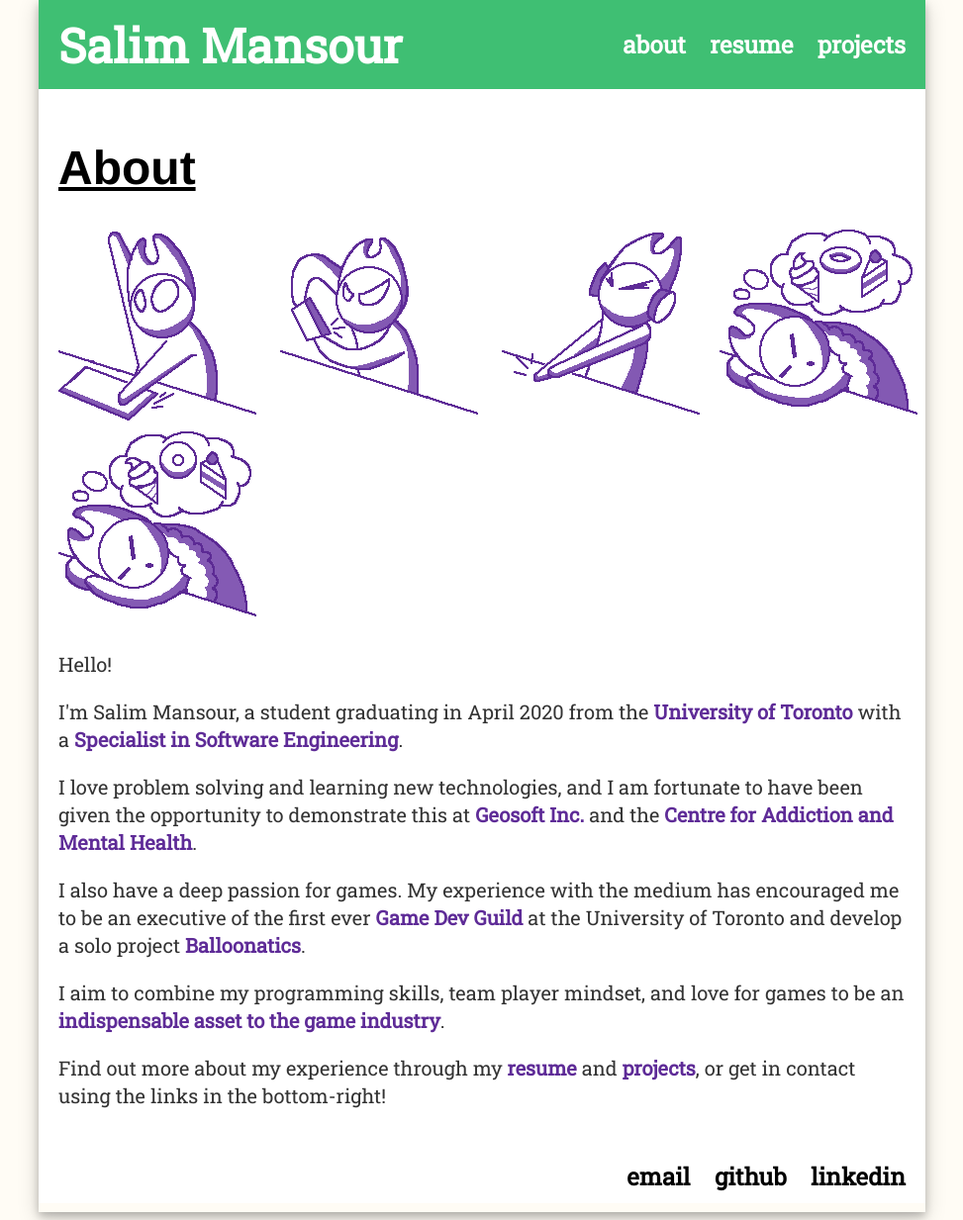
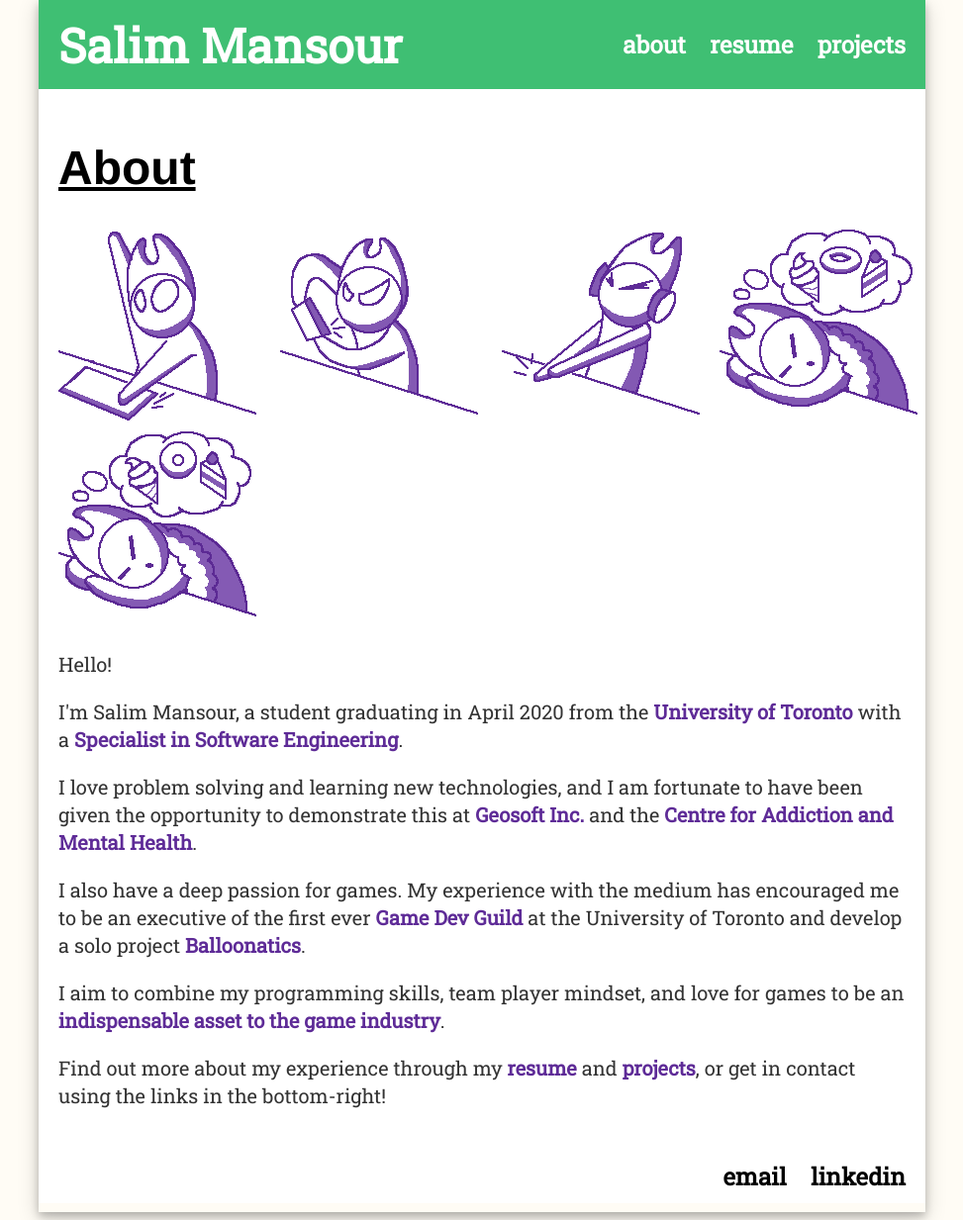
Before and after one commit to slimnsour/slimnsour.github.io, a Jekyll site: the page built from index.html, in a window 1280 px wide. Shown: the whole page at 99% size, without its empty margins (153-1126 px from the left). Built offline with Jekyll 4.4.1, drawn with Linux system fonts in a browser that asks for light colours; nearby versions of some CDN libraries.

Commit message:
Removed github link on footer

```diff
--- a/_layouts/default.html
+++ b/_layouts/default.html
@@ -32,7 +32,7 @@
 			<nav>
   		<ul>
       		<li><a href="mailto:salimansour@gmail.com">email</a></li>
-      		<li><a href="https://github.com/slimnsour">github</a></li>
+      		<!--<li><a href="https://github.com/slimnsour">github</a></li>-->
 		      <li><a href="https://www.linkedin.com/in/slimnsour">linkedin</a></li>
 			</ul>
 			</nav>
```
